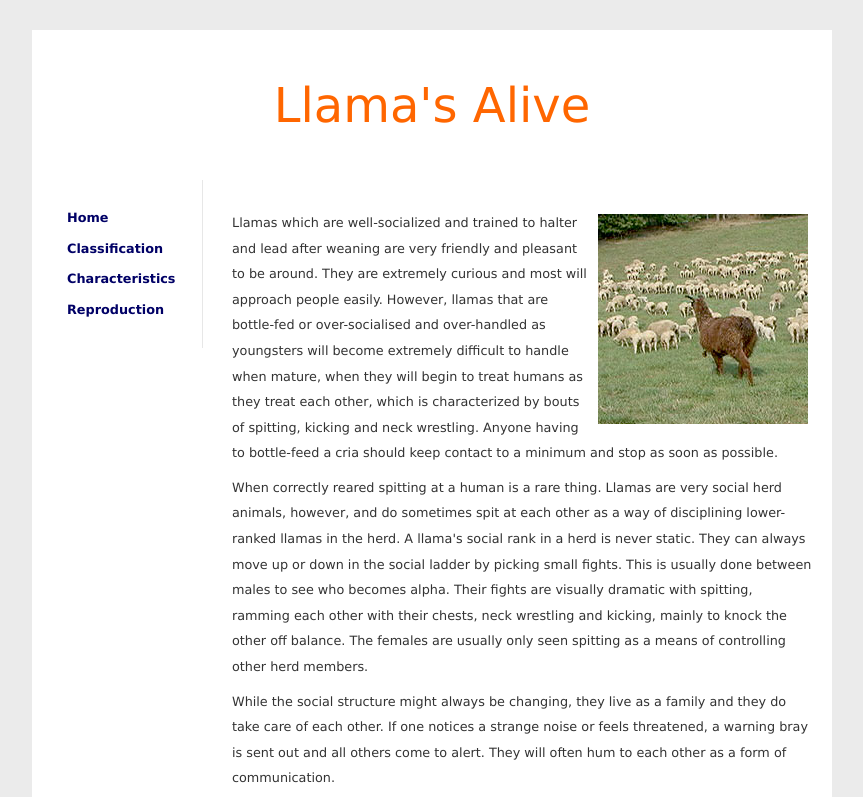
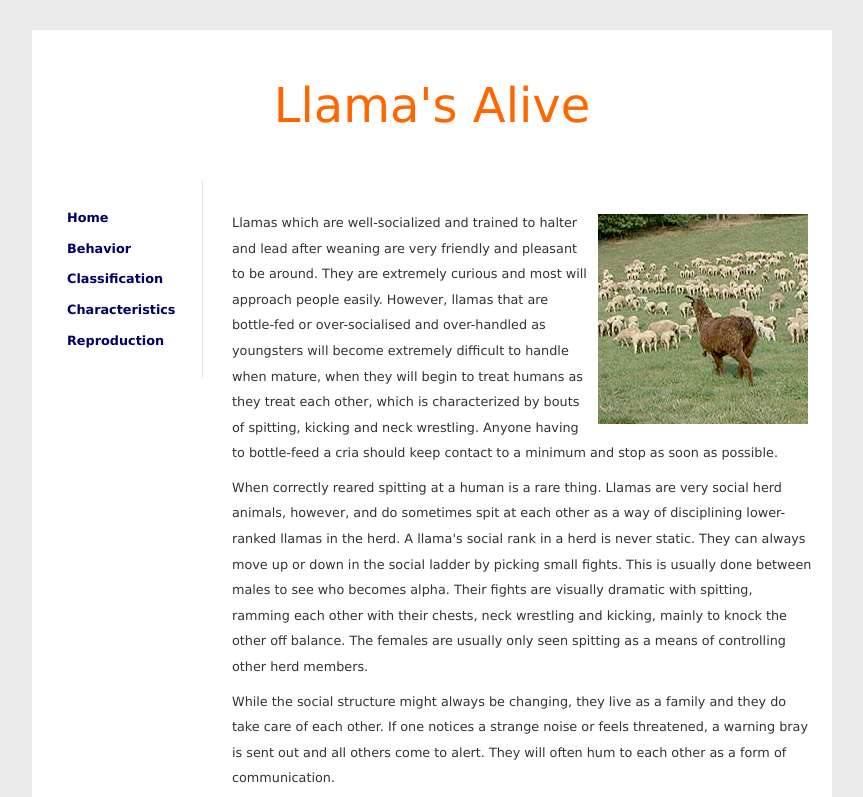
Before and after one commit to violetflame88/Super-Llamas, a plain HTML site: page behavior.html in a window 1280 px wide. Shown: the top 797 px of the page, without its empty margins (208-1071 px from the left). Drawn offline with Linux system fonts and the light colour scheme.

Commit message:
updated navigation

```diff
--- a/behavior.html
+++ b/behavior.html
@@ -14,6 +14,7 @@
     <aside id="sidebar">
         <ul>
             <li><a href="index.html">Home</a></li>
+			<li><a href="behavior.html">Behavior</a></li>
             <li><a href="classification.html">Classification</a></li>
             <li><a href="characteristics.html">Characteristics</a></li>
             <li><a href="reproduction.html">Reproduction</a></li>
```
Also changed, not shown: characteristics.html (+1 -0 lines), classification.html (+1 -0 lines), reproduction.html (+1 -0 lines).
